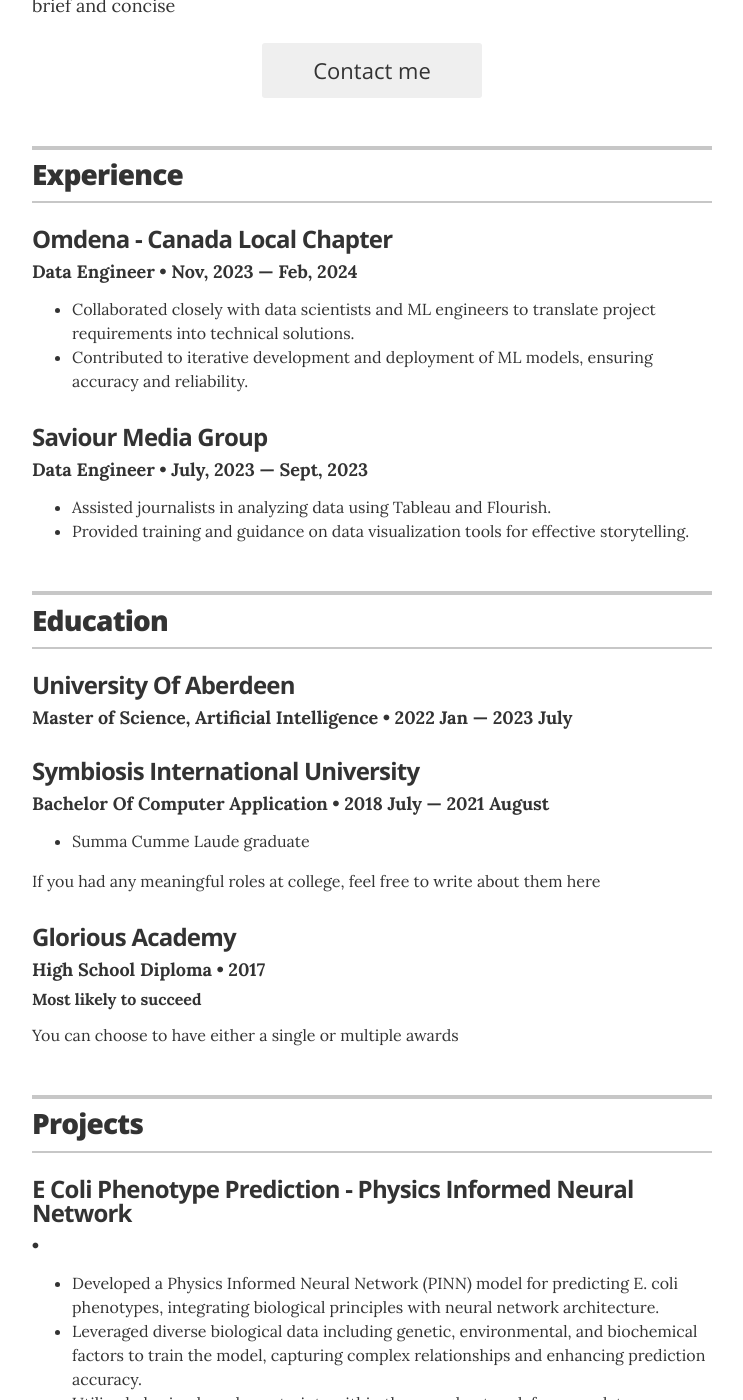
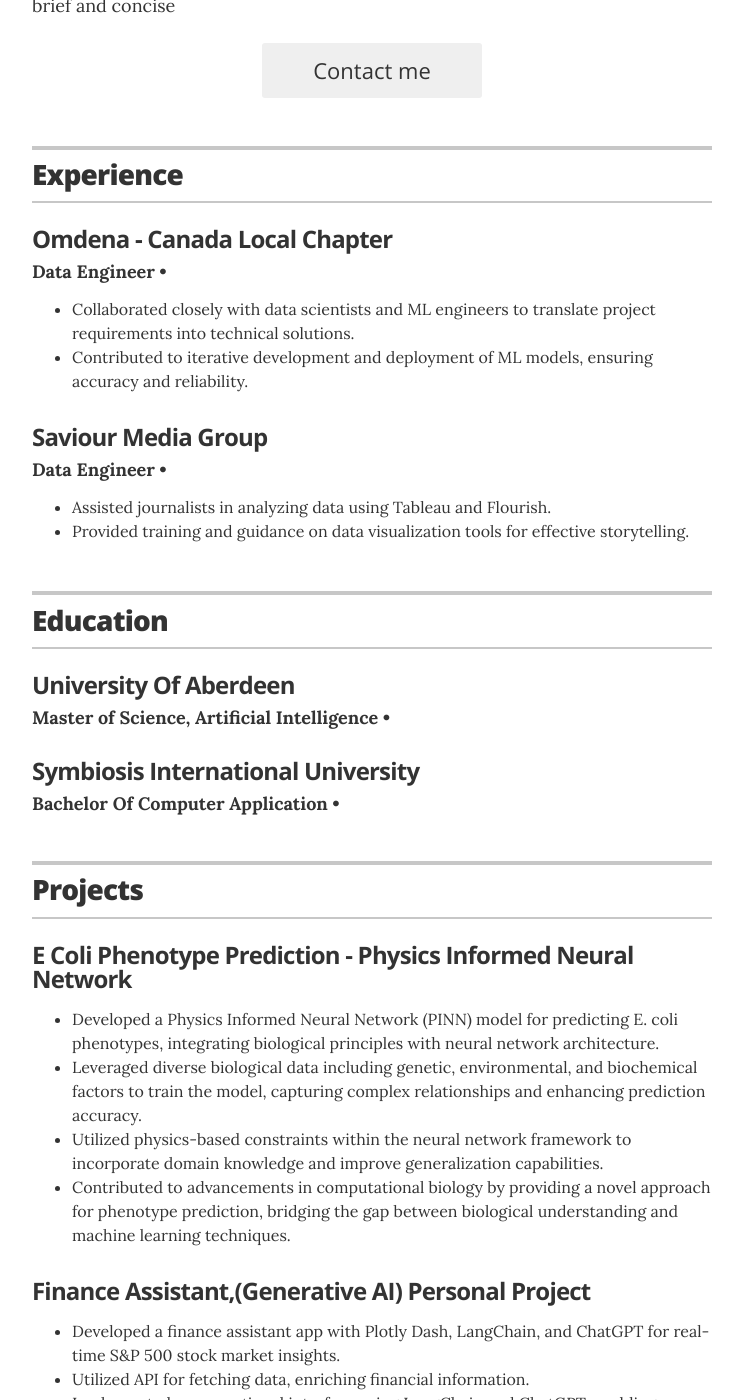
Before and after one commit to astro-wizard/astro-wizard.github.io, a Jekyll site: the page built from index.html, in a window 1280 px wide and 1400 px high, scrolled down 375 px. Shown: the whole window, without its empty margins (268-1011 px from the left). Built offline with Jekyll 4.4.1, drawn with Linux system fonts in a browser that asks for light colours.

Commit message:
projects

```diff
--- a/_data/education.yml
+++ b/_data/education.yml
@@ -1,16 +1,6 @@
 # Degree
 - degree: Master of Science, Artificial Intelligence
   uni: University Of Aberdeen
-  year: 2022 Jan &mdash; 2023 July
+
 - degree: Bachelor Of Computer Application
   uni: Symbiosis International University
-  year: 2018 July &mdash; 2021 August
-  awards:
-    - award: Summa Cumme Laude graduate
-  summary: If you had any meaningful roles at college, feel free to write about them here
-
-- degree: High School Diploma
-  uni: Glorious Academy
-  year: 2017
-  award: Most likely to succeed
-  summary: You can choose to have either a single or multiple awards
--- a/_data/experience.yml
+++ b/_data/experience.yml
@@ -2,11 +2,10 @@
 # VP of Global Communications
 - company: Omdena - Canada Local Chapter
   position: Data Engineer
-  duration: Nov, 2023 &mdash; Feb, 2024
+
   summary: <ul class="resume-item-list"><li>Collaborated closely with data scientists and ML engineers to translate project requirements into technical solutions.</li><li>Contributed to iterative development and deployment of ML models, ensuring accuracy and reliability.</li></ul>
 
 # Director of Digital Stratgy
 - company: Saviour Media Group
   position: Data Engineer
-  duration:  July, 2023 &mdash; Sept, 2023
   summary: <ul class="resume-item-list"><li>Assisted journalists in analyzing data using Tableau and Flourish.</li><li>Provided training and guidance on data visualization tools for effective storytelling.</li></ul>
--- a/_layouts/resume.html
+++ b/_layouts/resume.html
@@ -108,7 +108,7 @@
         <div class="resume-item" itemscope itemtype="http://schema.org/CreativeWork">
           <meta itemprop="creator" content="{{ site.resume_name }}" itemtype="http://schema.org/Person" />
           <h3 class="resume-item-title" itemprop="name">{% if project.url %}<a href="{{ project.url }}" itemprop="url">{{ project.project }}</a>{% else %}{{ project.project }}{% endif %}</h3>
-          <h4 class="resume-item-details" itemprop="description">{{ project.role }}  &bull; {{ project.duration }}</h4>
+          <h4 class="resume-item-details" itemprop="description">{{ project.role }} </h4>
           <p class="resume-item-copy">{{ project.description }}</p>
         </div>
         {% endfor %}
```
